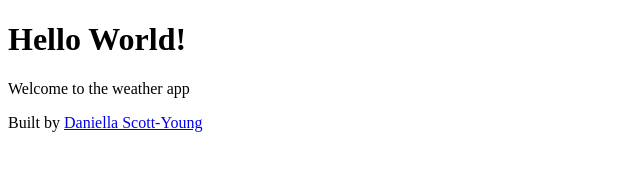
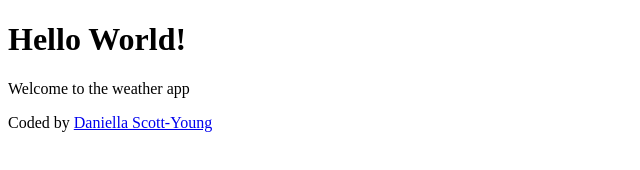
Before and after one commit to dscottyoung2022/Week-7-Vanilla-Weather-Search, a plain HTML site: page index.html in a window 1280 px wide. Shown: the full height of the page, 0-640 px from the left. Drawn offline with Linux system fonts and the light colour scheme.

Commit message:
Corrected Footer: Built to Coded

```diff
--- a/index.html
+++ b/index.html
@@ -9,7 +9,7 @@
     <h1>Hello World!</h1>
     <p>Welcome to the weather app</p>
     <footer>
-      Built by
+      Coded by
 
       <a href="https://github.com/dscottyoung2022" target="_blank">Daniella Scott-Young</a>
       </footer>
```
